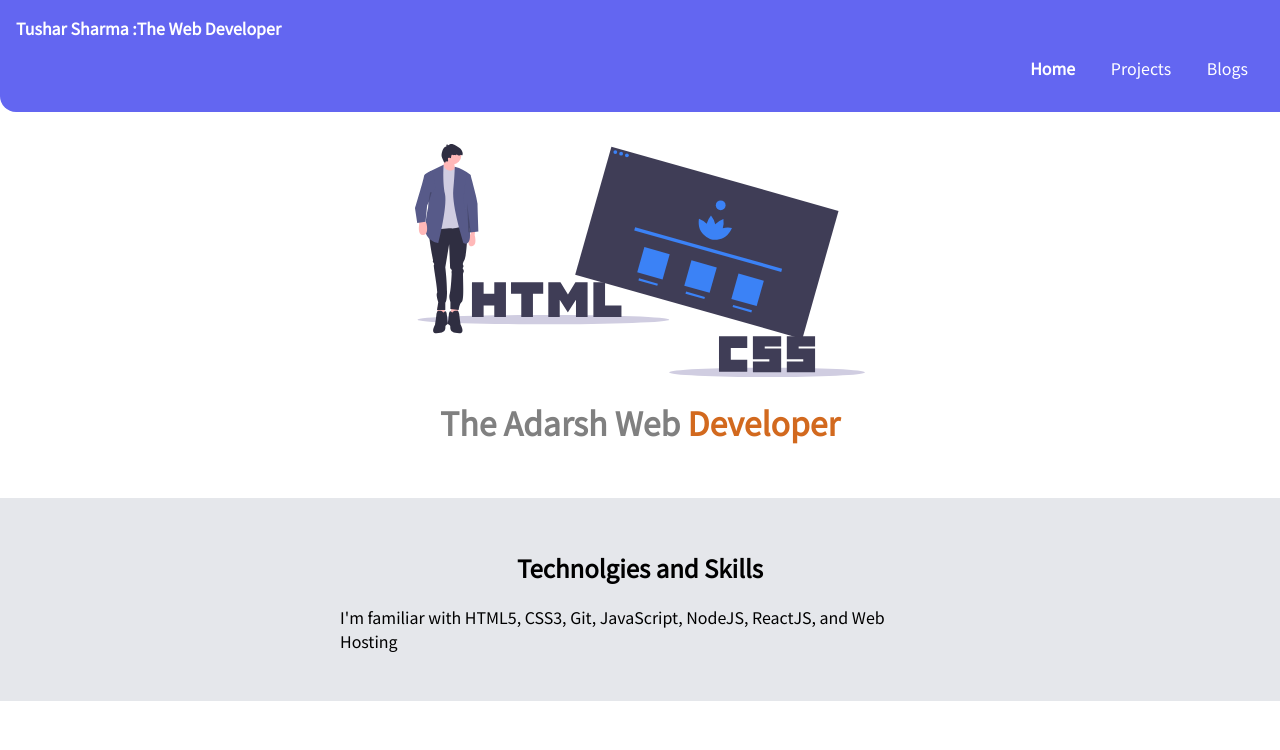
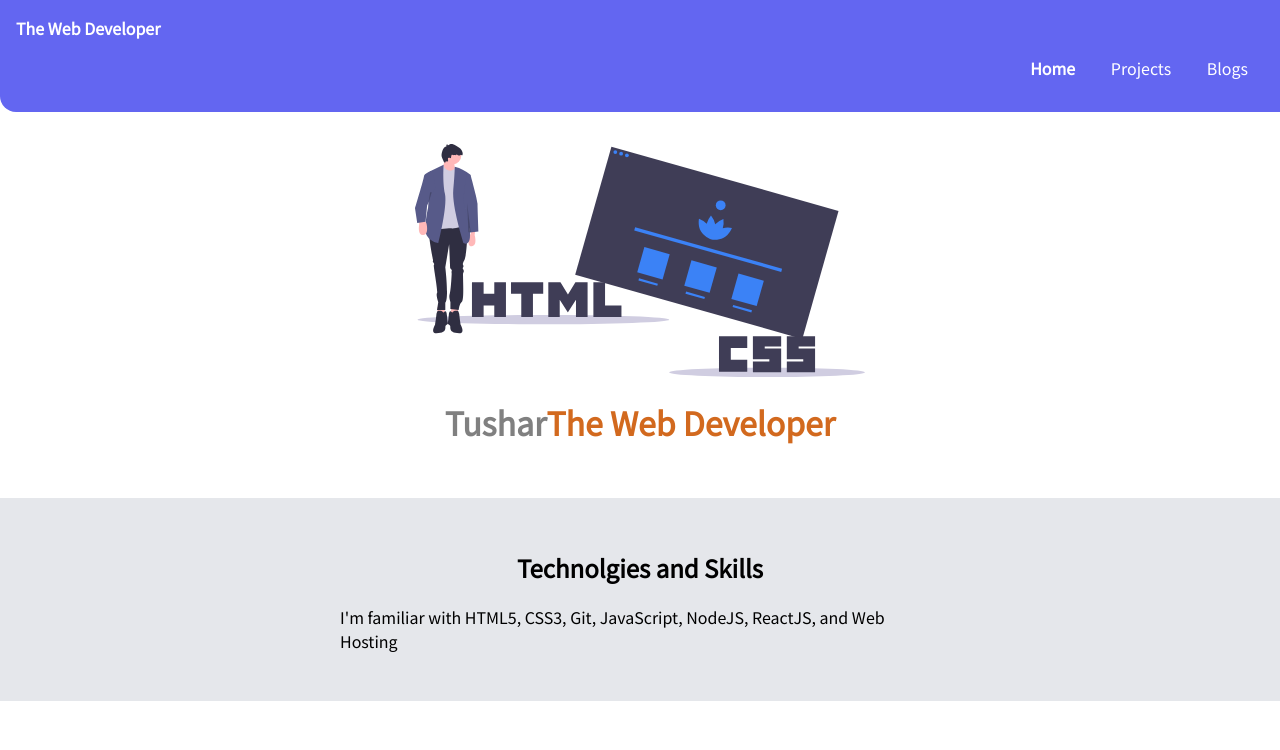
Before and after one commit to tushar131999/TusharSharma.com, a plain HTML site: page index.html in a window 1280 px wide. Shown: the top 750 px of the page. Drawn offline with Linux system fonts and the light colour scheme.

Commit message:
Update index.html

```diff
--- a/index.html
+++ b/index.html
@@ -8,7 +8,7 @@
   </head>
   <body>
     <nav class="navigation">
-      <div class="nav-brand">Tushar Sharma :The Web Developer </div>
+      <div class="nav-brand">The Web Developer </div>
       <ul class="non-bullet-list nav-pills">
         <li class="list-style-inline active">
           <a href="/index.html">Home</a>
@@ -24,7 +24,7 @@
     <header class="hero">
       <img class="hero-img" src="/images/undraw_static_website_0107.svg" />
       <h1 class="hero-heading">
-        The Adarsh Web <span id="header-heading">Developer</span>
+        Tushar<span id="header-heading">The Web Developer</span>
       </h1>
     </header>
 
```
